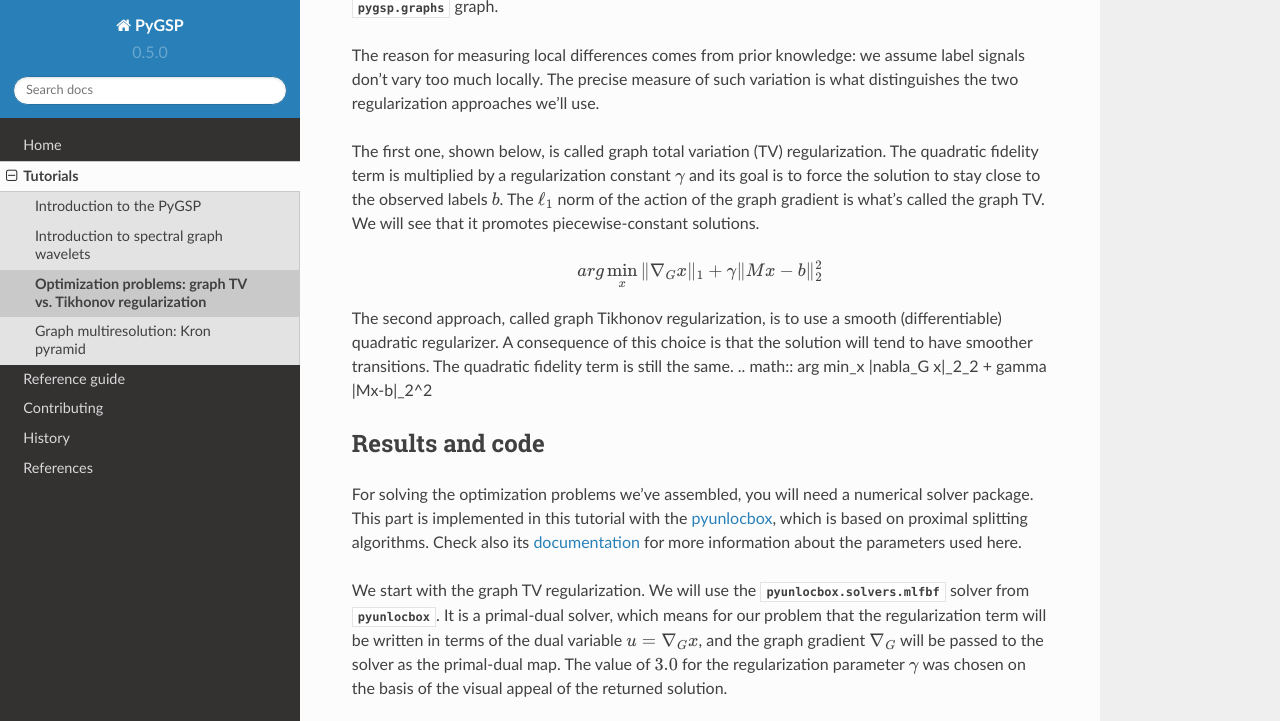
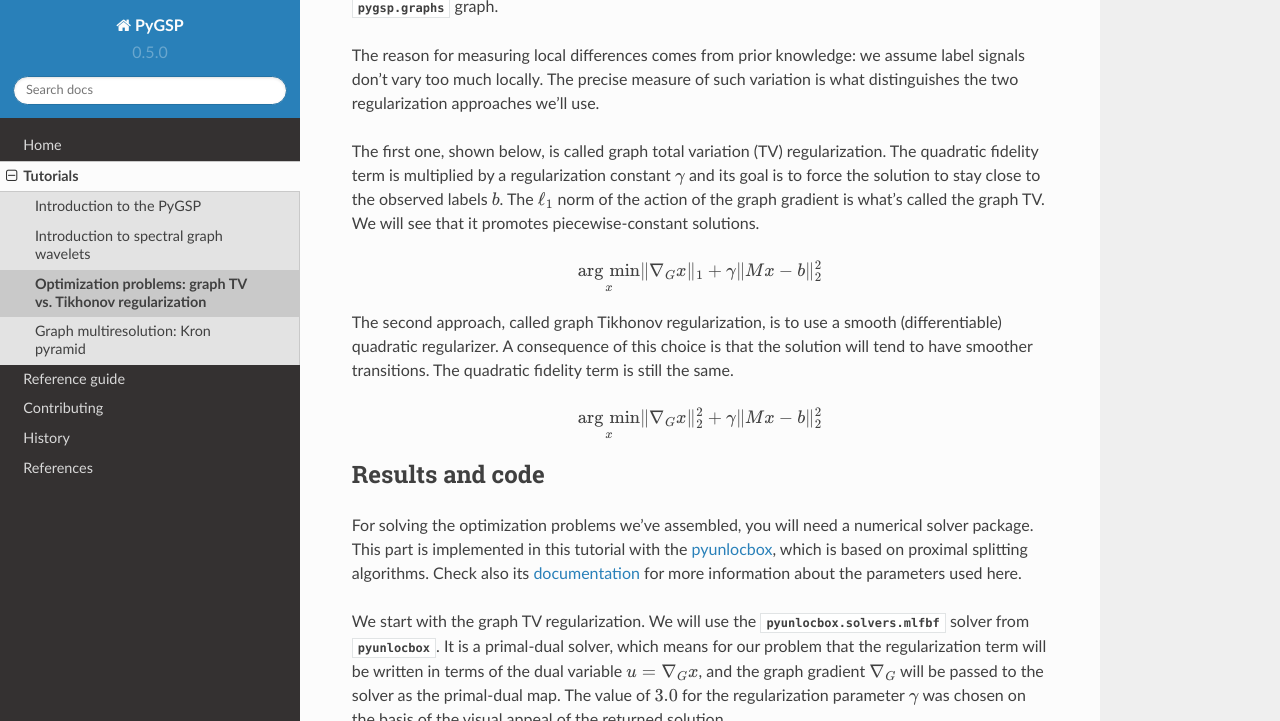
Before and after one commit to epfl-lts2/pygsp, a Sphinx documentation site: the page built from doc/tutorials/optimization.rst, in a window 1280 px wide and 900 px high, scrolled down 987 px, cut to the strip 0-721 px from the top of the window. Built offline with Sphinx 7.4.7 and the Read the Docs theme 2.0.0, drawn with Linux system fonts in a browser that asks for light colours.

Commit message:
optimization.rst: correct math display

```diff
--- a/doc/tutorials/optimization.rst
+++ b/doc/tutorials/optimization.rst
@@ -50,10 +50,11 @@ The reason for measuring local differences comes from prior knowledge: we assume
 
 The first one, shown below, is called graph total variation (TV) regularization. The quadratic fidelity term is multiplied by a regularization constant :math:`\gamma` and its goal is to force the solution to stay close to the observed labels :math:`b`. The :math:`\ell_1` norm of the action of the graph gradient is what's called the graph TV. We will see that it promotes piecewise-constant solutions.
 
-.. math:: arg \min_x  \|\nabla_G x\|_1 + \gamma \|Mx-b\|_2^2
+.. math:: \operatorname*{arg\,min}_x  \|\nabla_G x\|_1 + \gamma \|Mx-b\|_2^2
 
 The second approach, called graph Tikhonov regularization, is to use a smooth (differentiable) quadratic regularizer. A consequence of this choice is that the solution will tend to have smoother transitions. The quadratic fidelity term is still the same.
-.. math:: arg \min_x  \|\nabla_G x\|_2_2 + \gamma \|Mx-b\|_2^2
+
+.. math:: \operatorname*{arg\,min}_x  \|\nabla_G x\|_2^2 + \gamma \|Mx-b\|_2^2
 
 Results and code
 ----------------
```
